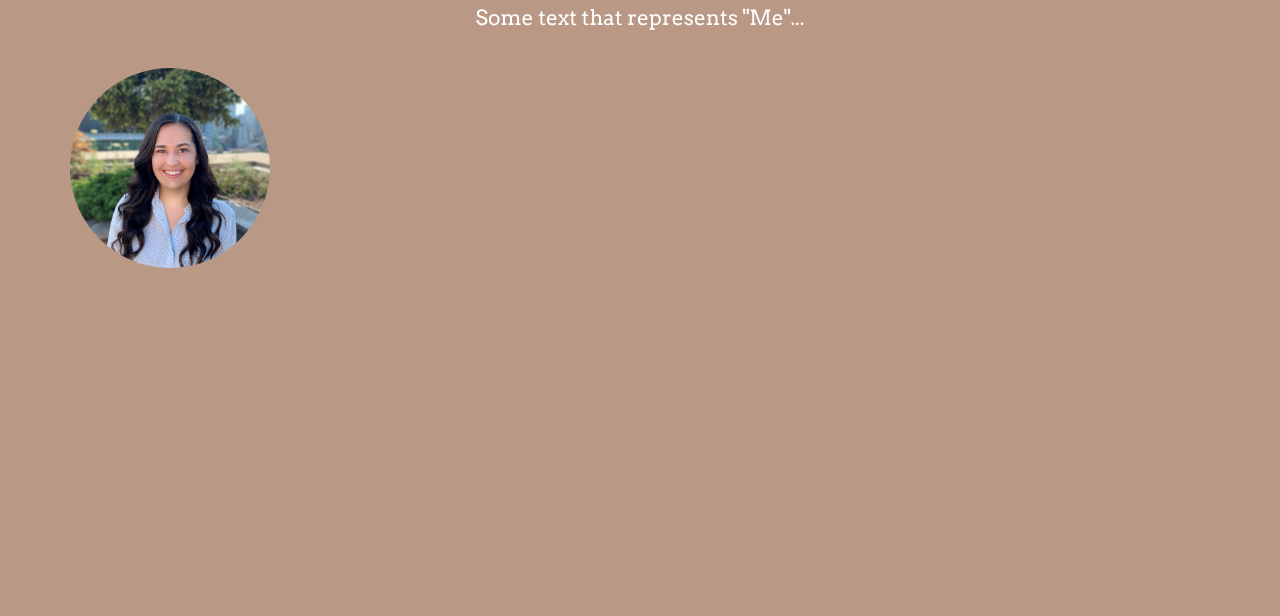
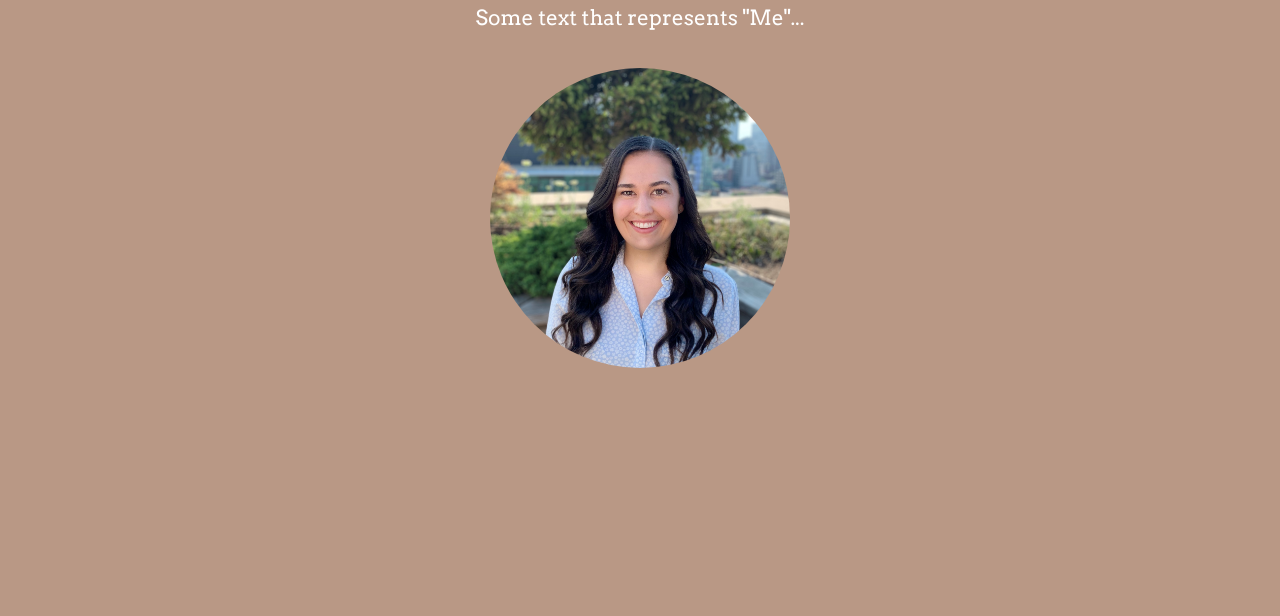
Before and after one commit to Amanda-Drury/Amanda-Drury.github.io, a plain HTML site: page index.html in a window 1280 px wide. Shown: the part 184-800 px from the top of the page. Drawn offline with nearby package versions, Linux system fonts and the light colour scheme.

Commit message:
Update index.html

```diff
--- a/index.html
+++ b/index.html
@@ -64,7 +64,7 @@
   <div class="container text-center" style="vertical-align: middle; position: relative;">
     <br><br><h1 style="color:#ffffff;">Hi, I'm <strong>Amanda Drury</strong></h1>
     <p style="color: #ffffff">Some text that represents "Me"...</p><br>
-    <img src="img/Amanda.jpeg" class="img-responsive center" style="width: 200px; height: 200px; border-radius:50%;"/>
+    <img src="img/Amanda.jpeg" class="center" style="width: 300px; height: 300px; border-radius:50%;"/>
   </div>
 </div>
 
```
